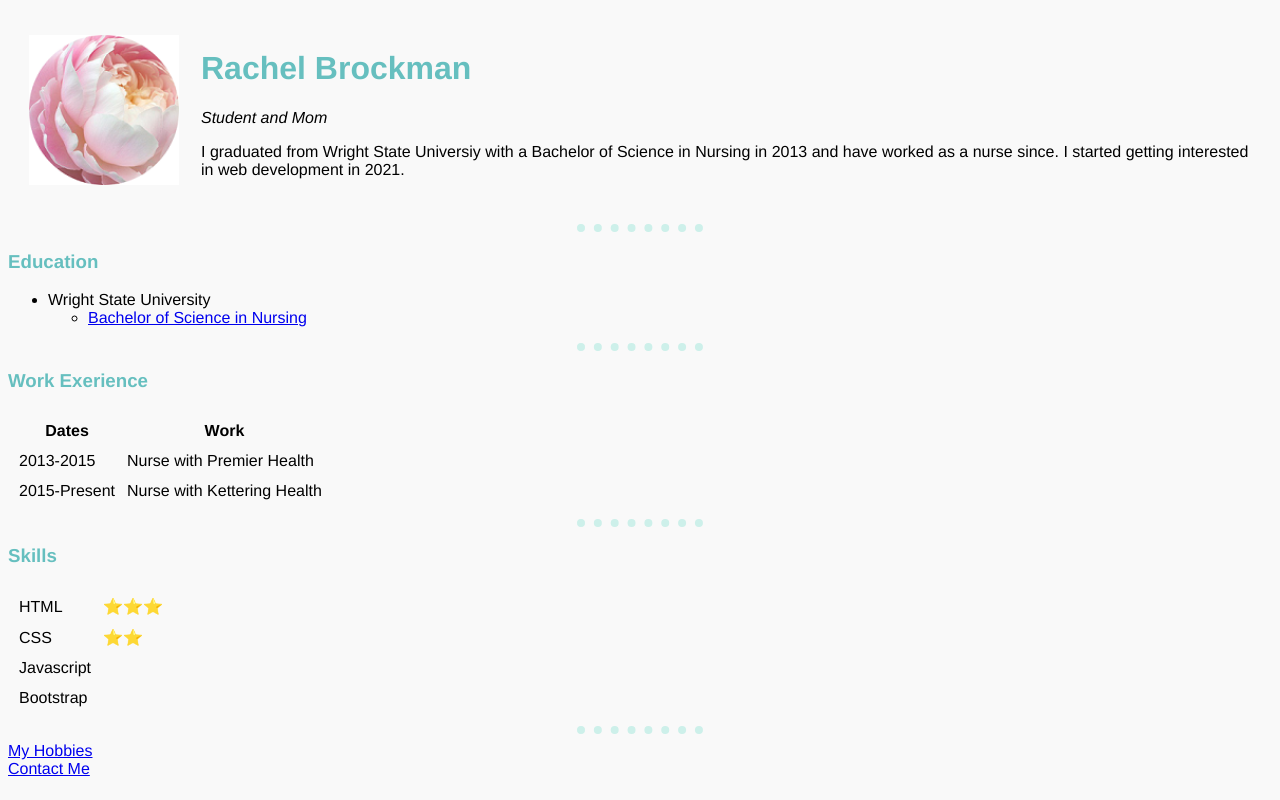
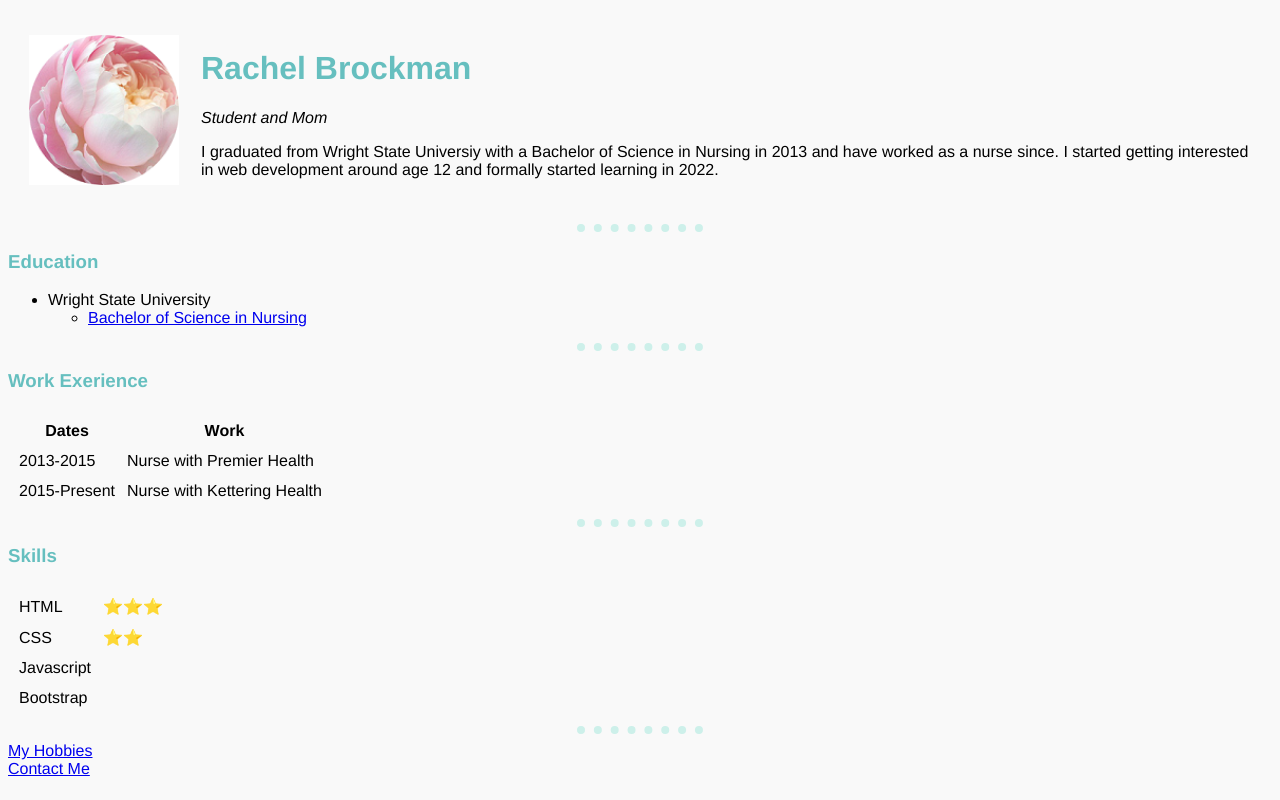
Before and after one commit to rachelbrockman/cv, a plain HTML site: page index.html in a window 1280 px wide. Drawn offline with Linux system fonts and the light colour scheme.

Commit message:
Update index.html

```diff
--- a/index.html
+++ b/index.html
@@ -17,7 +17,7 @@
         <h1>Rachel Brockman</h1>
         <p><em>Student and Mom</em></p>
         <p>I graduated from Wright State Universiy with a Bachelor of Science in Nursing in 2013 and have worked as a nurse since.
-           I started getting interested in web development in 2021. </p>
+           I started getting interested in web development around age 12 and formally started learning in 2022. </p>
       </td>
     </tr>
   </table>
```
